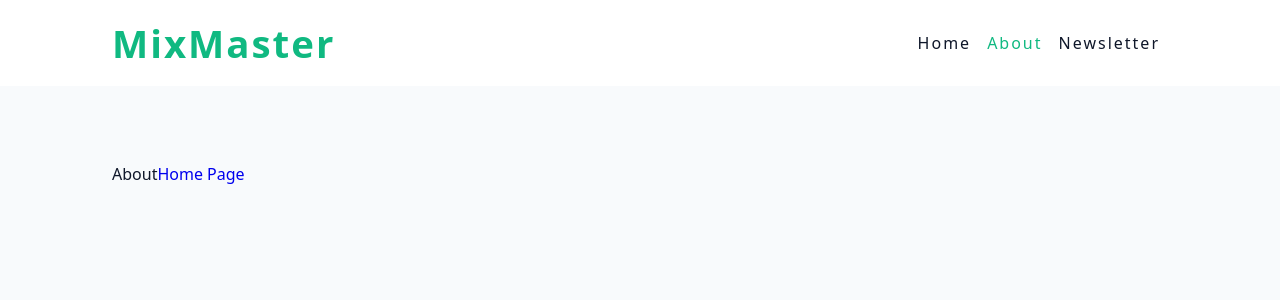
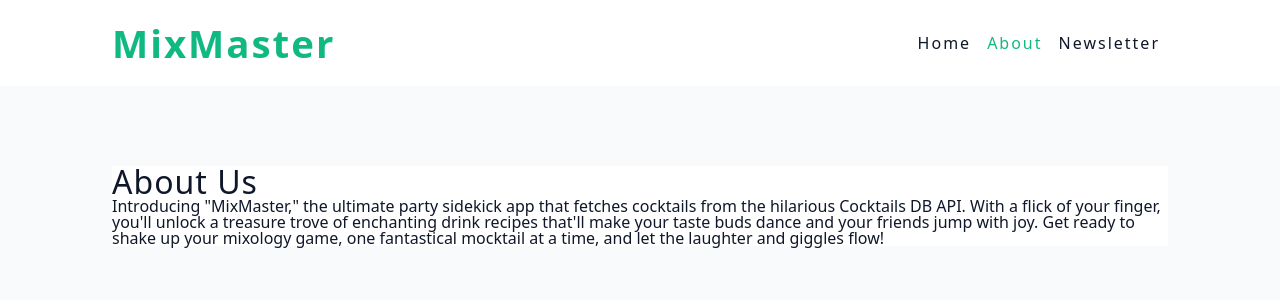
Before and after one commit to arianbod/react-cocktail-makers, a React (Vite) app: page /about in a window 1280 px wide. Shown: the top 300 px of the page. Built offline with nearby package versions, Linux system fonts and the light colour scheme.

Commit message:
About Lorem ipsum added

```diff
--- a/src/pages/About.jsx
+++ b/src/pages/About.jsx
@@ -1,11 +1,19 @@
 import React from 'react';
+import Wrapper from '../assets/wrappers/Navbar';
 import { Link } from 'react-router-dom';
 const About = () => {
 	return (
-		<div>
-			<span>About</span>
-			<Link to='/'>Home Page</Link>
-		</div>
+		<Wrapper>
+			<h3>About Us</h3>
+			<p>
+				Introducing "MixMaster," the ultimate party sidekick app that fetches
+				cocktails from the hilarious Cocktails DB API. With a flick of your
+				finger, you'll unlock a treasure trove of enchanting drink recipes
+				that'll make your taste buds dance and your friends jump with joy. Get
+				ready to shake up your mixology game, one fantastical mocktail at a
+				time, and let the laughter and giggles flow!
+			</p>
+		</Wrapper>
 	);
 };
 
```
